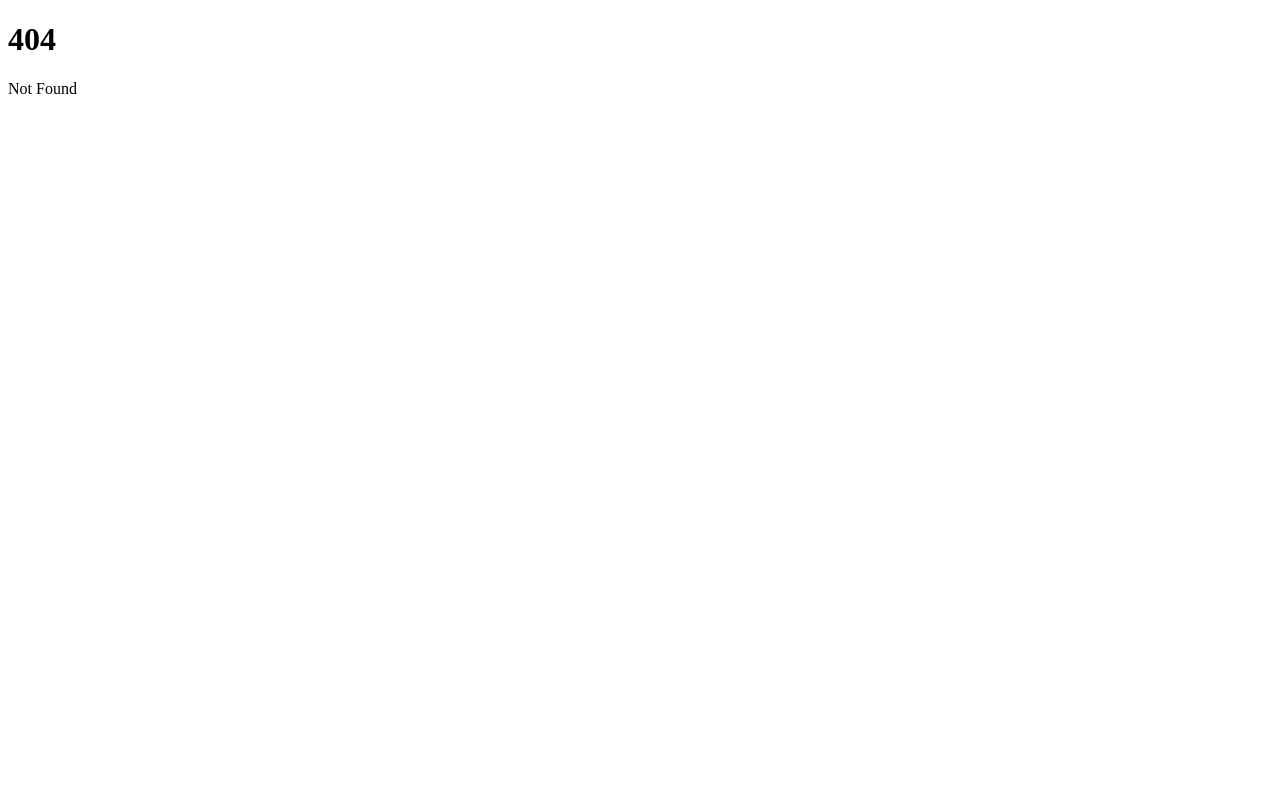
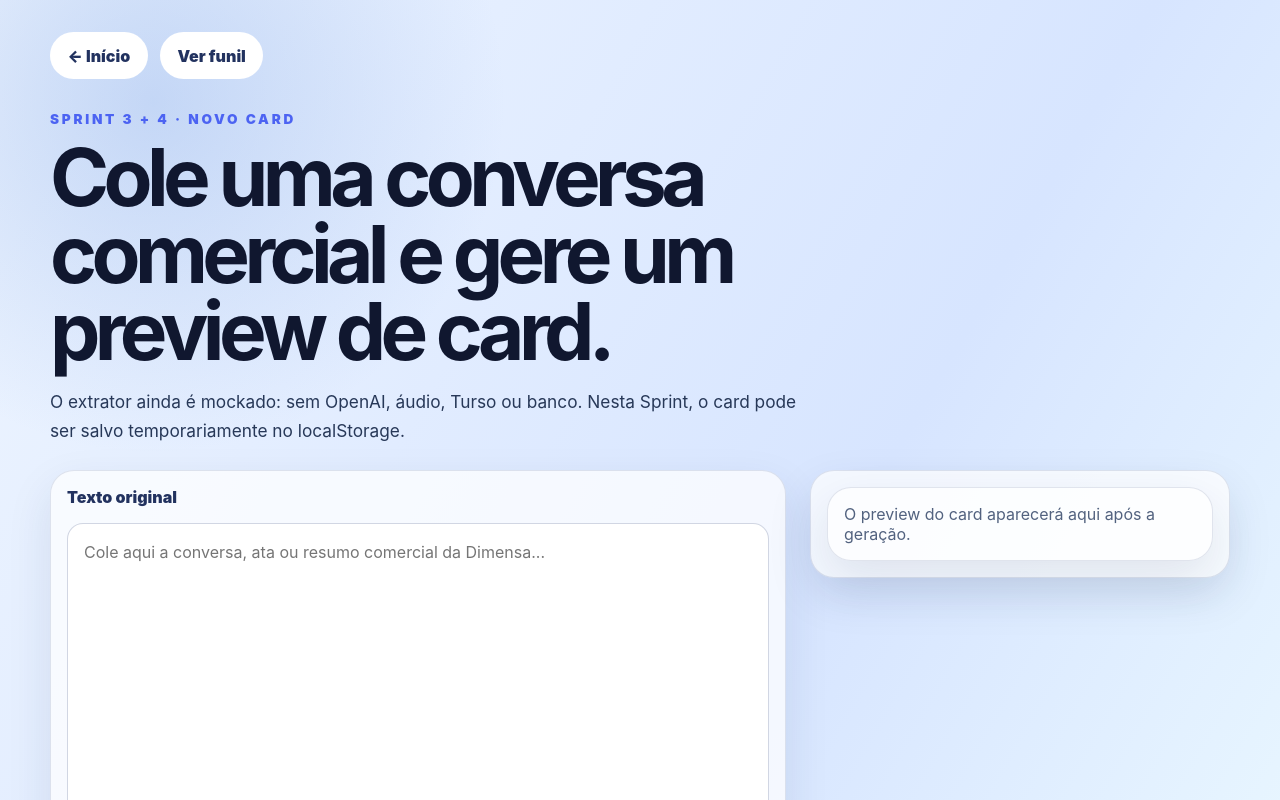
Before and after one commit to ollielab-eot/crm-falado, a SvelteKit app: page /new in a window 1280 px wide. Before the commit this address had no page. Shown: the top 800 px of the page. Built offline with nearby package versions, Linux system fonts and the light colour scheme.

Commit message:
feat: save generated cards locally

```diff
--- /dev/null
+++ b/src/lib/utils/localCards.ts
@@ -0,0 +1,61 @@
+import { browser } from '$app/environment';
+import type { CRMCard } from '$lib/types';
+
+const STORAGE_KEY = 'crm-falado:saved-cards';
+
+function createCardId() {
+	if (browser && typeof crypto !== 'undefined' && 'randomUUID' in crypto) {
+		return crypto.randomUUID();
+	}
+
+	return `local-${Date.now()}-${Math.random().toString(36).slice(2, 10)}`;
+}
+
+function readCardsFromStorage(): CRMCard[] {
+	if (!browser) {
+		return [];
+	}
+
+	const rawCards = localStorage.getItem(STORAGE_KEY);
+
+	if (!rawCards) {
+		return [];
+	}
+
+	try {
+		const parsedCards = JSON.parse(rawCards);
+		return Array.isArray(parsedCards) ? (parsedCards as CRMCard[]) : [];
+	} catch {
+		return [];
+	}
+}
+
+function writeCardsToStorage(cards: CRMCard[]) {
+	if (!browser) {
+		return;
+	}
+
+	localStorage.setItem(STORAGE_KEY, JSON.stringify(cards));
+}
+
+export function getSavedCards(): CRMCard[] {
+	return readCardsFromStorage();
+}
+
+export function saveCard(card: CRMCard): void {
+	const cardToSave: CRMCard = {
+		...card,
+		id: card.id || createCardId()
+	};
+	const cards = readCardsFromStorage();
+
+	writeCardsToStorage([cardToSave, ...cards.filter((savedCard) => savedCard.id !== cardToSave.id)]);
+}
+
+export function deleteSavedCard(cardId: string): void {
+	writeCardsToStorage(readCardsFromStorage().filter((card) => card.id !== cardId));
+}
+
+export function clearSavedCards(): void {
+	writeCardsToStorage([]);
+}
--- a/src/routes/funnel/+page.svelte
+++ b/src/routes/funnel/+page.svelte
@@ -1,5 +1,7 @@
 <script lang="ts">
+	import { onMount } from 'svelte';
 	import FunnelColumn from '$lib/components/FunnelColumn.svelte';
+	import { clearSavedCards, getSavedCards } from '$lib/utils/localCards';
 	import type { CRMCard, FunnelStage, Priority } from '$lib/types';
 
 	const stages: FunnelStage[] = [
@@ -101,9 +103,17 @@
 
 	let searchTerm = $state('');
 	let priorityFilter = $state<Priority | 'todas'>('todas');
+	let savedCards = $state<CRMCard[]>([]);
+
+	onMount(() => {
+		savedCards = getSavedCards();
+	});
+
+	let savedCardIds = $derived(new Set(savedCards.map((card) => card.id)));
+	let allCards = $derived([...mockedCards, ...savedCards]);
 
 	let filteredCards = $derived(
-		mockedCards.filter((card) => {
+		allCards.filter((card) => {
 			const term = searchTerm.trim().toLowerCase();
 			const matchesTerm =
 				term.length === 0 ||
@@ -119,6 +129,11 @@
 	function cardsByStage(stage: FunnelStage) {
 		return filteredCards.filter((card) => card.etapa_funil === stage);
 	}
+
+	function clearLocalCards() {
+		clearSavedCards();
+		savedCards = [];
+	}
 </script>
 
 <svelte:head>
@@ -128,7 +143,10 @@
 
 <main class="funnel-page">
 	<section class="hero" aria-labelledby="page-title">
-		<a class="back-link" href="/">← Voltar para início</a>
+		<nav class="nav-links" aria-label="Navegação principal">
+			<a class="back-link" href="/">← Voltar para início</a>
+			<a class="back-link" href="/new">Criar novo card</a>
+		</nav>
 		<div>
 			<p class="eyebrow">Sprint 2 · Funil CRM</p>
 			<h1 id="page-title">Cards mockados organizados por etapa do funil.</h1>
@@ -153,11 +171,14 @@
 			</select>
 		</label>
 		<p>{filteredCards.length} cards encontrados</p>
+		{#if savedCards.length > 0}
+			<button class="clear-saved" type="button" onclick={clearLocalCards}>Limpar cards salvos</button>
+		{/if}
 	</section>
 
 	<section class="funnel-board" aria-label="Colunas do funil CRM">
 		{#each stages as stage}
-			<FunnelColumn {stage} cards={cardsByStage(stage)} />
+			<FunnelColumn {stage} cards={cardsByStage(stage)} {savedCardIds} />
 		{/each}
 	</section>
 </main>
@@ -196,6 +217,13 @@
 		max-width: 1180px;
 		margin: 0 auto 1.5rem;
 		gap: 1.5rem;
+	}
+
+	.nav-links {
+		display: flex;
+		width: fit-content;
+		gap: 0.75rem;
+		flex-wrap: wrap;
 	}
 
 	.back-link {
@@ -254,6 +282,7 @@
 		color: #22325f;
 	}
 
+	button.clear-saved,
 	input,
 	select {
 		width: min(78vw, 320px);
--- /dev/null
+++ b/src/routes/new/+page.svelte
@@ -0,0 +1,282 @@
+<script lang="ts">
+	import CardCRM from '$lib/components/CardCRM.svelte';
+	import { saveCard } from '$lib/utils/localCards';
+	import type { CRMCard } from '$lib/types';
+
+	let originalText = $state('');
+	let generatedCard = $state<CRMCard | null>(null);
+	let successMessage = $state('');
+
+	function createCardId() {
+		if (typeof crypto !== 'undefined' && 'randomUUID' in crypto) {
+			return crypto.randomUUID();
+		}
+
+		return `preview-${Date.now()}-${Math.random().toString(36).slice(2, 10)}`;
+	}
+
+	function mockExtractCRM(text: string): CRMCard {
+		const normalizedText = text.trim();
+		const isDimensa = normalizedText.toLowerCase().includes('dimensa');
+
+		return {
+			id: createCardId(),
+			empresa: isDimensa ? 'Dimensa' : 'Empresa em análise',
+			pessoa: isDimensa ? 'Contato Dimensa' : 'Contato comercial',
+			cargo: isDimensa ? 'Stakeholder de transformação digital' : 'Pessoa principal da conversa',
+			prioridade: 'media',
+			score: 72,
+			etapa_funil: 'Relacionamento futuro',
+			resumo_curto: isDimensa
+				? 'Dimensa deve ser nutrida com evolução do MVP e exemplos práticos antes de nova agenda.'
+				: 'Conversa registrada para nutrir relacionamento e retomar contato com próximos passos claros.',
+			resumo_completo:
+				normalizedText ||
+				'Texto comercial convertido em card mockado para validar o fluxo de geração e salvamento local.',
+			oportunidade: 'Usar o CRM Falado para transformar conversas em memória comercial acionável.',
+			objecao: 'Ainda é necessário validar timing, orçamento e prioridade interna antes de avançar.',
+			proxima_acao: 'Retomar contato com demonstração curta e exemplos de cards gerados pelo MVP.',
+			tags: isDimensa ? ['dimensa', 'mvp', 'relacionamento'] : ['mvp', 'relacionamento', 'follow-up'],
+			historico: ['Preview gerado via mockExtractCRM.', 'Card ainda sem integração com IA, banco ou áudio.']
+		};
+	}
+
+	function generatePreview() {
+		generatedCard = mockExtractCRM(originalText);
+		successMessage = '';
+	}
+
+	function saveGeneratedCard() {
+		if (!generatedCard) {
+			return;
+		}
+
+		saveCard(generatedCard);
+		successMessage = 'Card salvo no funil.';
+	}
+
+	function clearForm() {
+		originalText = '';
+		generatedCard = null;
+		successMessage = '';
+	}
+</script>
+
+<svelte:head>
+	<title>CRM Falado | Novo card</title>
+	<meta name="description" content="Gerar preview de card CRM a partir de texto colado." />
+</svelte:head>
+
+<main class="new-page">
+	<section class="hero" aria-labelledby="page-title">
+		<nav class="nav-links" aria-label="Navegação principal">
+			<a href="/">← Início</a>
+			<a href="/funnel">Ver funil</a>
+		</nav>
+		<p class="eyebrow">Sprint 3 + 4 · Novo card</p>
+		<h1 id="page-title">Cole uma conversa comercial e gere um preview de card.</h1>
+		<p class="intro">
+			O extrator ainda é mockado: sem OpenAI, áudio, Turso ou banco. Nesta Sprint, o card pode ser salvo temporariamente no localStorage.
+		</p>
+	</section>
+
+	<section class="workspace" aria-label="Gerador de card">
+		<form class="input-panel" onsubmit={(event) => { event.preventDefault(); generatePreview(); }}>
+			<label for="conversation">Texto original</label>
+			<textarea
+				id="conversation"
+				bind:value={originalText}
+				placeholder="Cole aqui a conversa, ata ou resumo comercial da Dimensa..."
+			></textarea>
+
+			<div class="actions">
+				<button type="submit">Gerar preview do card</button>
+				<button class="secondary" type="button" onclick={clearForm}>Limpar</button>
+			</div>
+		</form>
+
+		<div class="preview-panel">
+			{#if generatedCard}
+				<CardCRM card={generatedCard} />
+				<div class="save-actions">
+					<button type="button" onclick={saveGeneratedCard}>Salvar no funil</button>
+					{#if successMessage}
+						<p class="success">{successMessage}</p>
+						<a class="funnel-button" href="/funnel">Ver no funil</a>
+					{/if}
+				</div>
+				<article class="original-text">
+					<h2>Texto original</h2>
+					<p>{originalText || 'Nenhum texto informado.'}</p>
+				</article>
+			{:else}
+				<p class="empty-preview">O preview do card aparecerá aqui após a geração.</p>
+			{/if}
+		</div>
+	</section>
+</main>
+
+<style>
+	:global(*),
+	:global(*::before),
+	:global(*::after) {
+		box-sizing: border-box;
+	}
+
+	:global(html),
+	:global(body) {
+		width: 100%;
+		margin: 0;
+		overflow-x: hidden;
+		font-family:
+			Inter, ui-sans-serif, system-ui, -apple-system, BlinkMacSystemFont, 'Segoe UI', sans-serif;
+		background: #dfeaff;
+		color: #10172f;
+	}
+
+	.new-page {
+		min-height: 100vh;
+		padding: clamp(1rem, 4vw, 2rem);
+		background:
+			radial-gradient(circle at 12% 10%, rgba(125, 163, 229, 0.35), transparent 22rem),
+			linear-gradient(120deg, #eef5ff 0%, #d7e5ff 62%, #eaf8ff 100%);
+	}
+
+	.hero,
+	.workspace {
+		max-width: 1180px;
+		margin: 0 auto;
+	}
+
+	.nav-links,
+	.actions,
+	.save-actions {
+		display: flex;
+		align-items: center;
+		gap: 0.75rem;
+		flex-wrap: wrap;
+	}
+
+	a,
+	button {
+		border: 0;
+		border-radius: 999px;
+		padding: 0.85rem 1.1rem;
+		background: #22325f;
+		color: #fff;
+		font: inherit;
+		font-weight: 900;
+		text-decoration: none;
+		cursor: pointer;
+	}
+
+	.nav-links a,
+	.secondary,
+	.funnel-button {
+		background: #ffffff;
+		color: #22325f;
+	}
+
+	.eyebrow {
+		margin: 2rem 0 0.75rem;
+		font-size: 0.85rem;
+		font-weight: 900;
+		letter-spacing: 0.2em;
+		text-transform: uppercase;
+		color: #4c63f2;
+	}
+
+	h1 {
+		max-width: 900px;
+		margin: 0;
+		font-size: clamp(2.4rem, 7vw, 5rem);
+		line-height: 0.96;
+		letter-spacing: -0.07em;
+	}
+
+	.intro {
+		max-width: 760px;
+		font-size: 1.08rem;
+		line-height: 1.7;
+		color: #273858;
+	}
+
+	.workspace {
+		display: grid;
+		grid-template-columns: minmax(0, 1fr) minmax(320px, 420px);
+		gap: 1.5rem;
+		align-items: start;
+		margin-top: 1.5rem;
+	}
+
+	.input-panel,
+	.preview-panel,
+	.original-text,
+	.empty-preview {
+		border: 1px solid rgba(74, 93, 142, 0.16);
+		border-radius: 1.5rem;
+		padding: 1rem;
+		background: rgba(255, 255, 255, 0.72);
+		box-shadow: 0 18px 45px rgba(32, 45, 84, 0.1);
+	}
+
+	.input-panel {
+		display: grid;
+		gap: 1rem;
+	}
+
+	label {
+		font-weight: 900;
+		color: #22325f;
+	}
+
+	textarea {
+		min-height: 380px;
+		resize: vertical;
+		border: 1px solid rgba(74, 93, 142, 0.25);
+		border-radius: 1rem;
+		padding: 1rem;
+		font: inherit;
+		line-height: 1.6;
+	}
+
+	.preview-panel {
+		display: grid;
+		gap: 1rem;
+		justify-items: center;
+	}
+
+	.success {
+		margin: 0;
+		font-weight: 900;
+		color: #157347;
+	}
+
+	.original-text {
+		width: 100%;
+		box-shadow: none;
+	}
+
+	.original-text h2 {
+		margin: 0 0 0.5rem;
+	}
+
+	.original-text p {
+		margin: 0;
+		white-space: pre-wrap;
+		line-height: 1.6;
+		color: #273858;
+	}
+
+	.empty-preview {
+		width: 100%;
+		margin: 0;
+		color: #52627f;
+	}
+
+	@media (max-width: 880px) {
+		.workspace {
+			grid-template-columns: 1fr;
+		}
+	}
+</style>
```
Also changed, not shown: src/lib/components/FunnelColumn.svelte (+27 -2 lines), src/routes/+page.svelte (+17 -2 lines).
